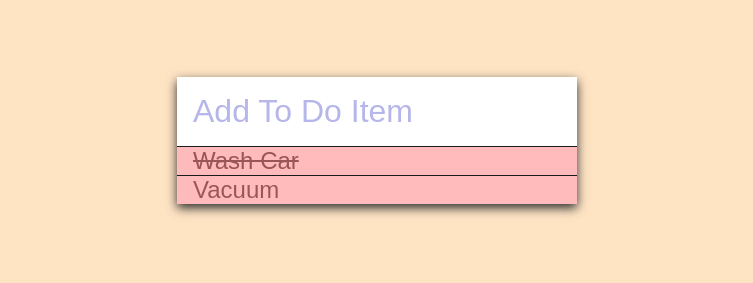
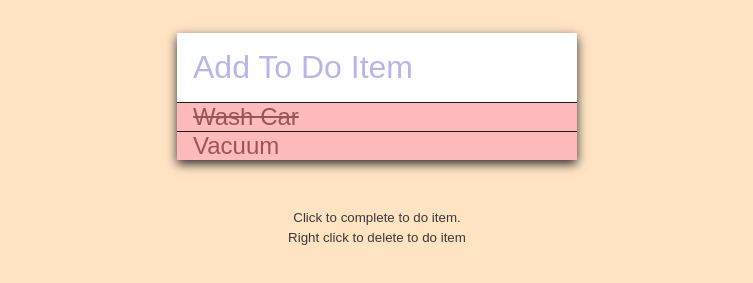
Before and after one commit to LRSORRENTI/To-Do-List, a plain HTML site: page index.html in a window 1280 px wide. Shown: the part 439-722 px from the top of the page, without its empty margins (263-1016 px from the left). Drawn offline with Linux system fonts and the light colour scheme.

Commit message:
Added more styling to the todo list items

```diff
--- a/index.html
+++ b/index.html
@@ -20,6 +20,10 @@
         <li>Vacuum</li>
       </ul>
     </form>
+    <small
+      >Click to complete to do item. <br />
+      Right click to delete to do item
+    </small>
     <script src="/index.js"></script>
   </body>
 </html>
--- a/style.css
+++ b/style.css
@@ -43,6 +43,10 @@ input::placeholder {
   color: rgb(182, 182, 234);
 }
 
+.input:focus {
+  outline-color: rgb(240, 137, 133);
+}
+
 .todos {
   background-color: rgb(255, 187, 187);
   padding: 0;
@@ -61,3 +65,10 @@ input::placeholder {
 .completed {
   text-decoration: line-through;
 }
+
+small {
+  color: rgb(60, 56, 56);
+  margin-top: 3rem;
+  text-align: center;
+  line-height: 20px;
+}
```
